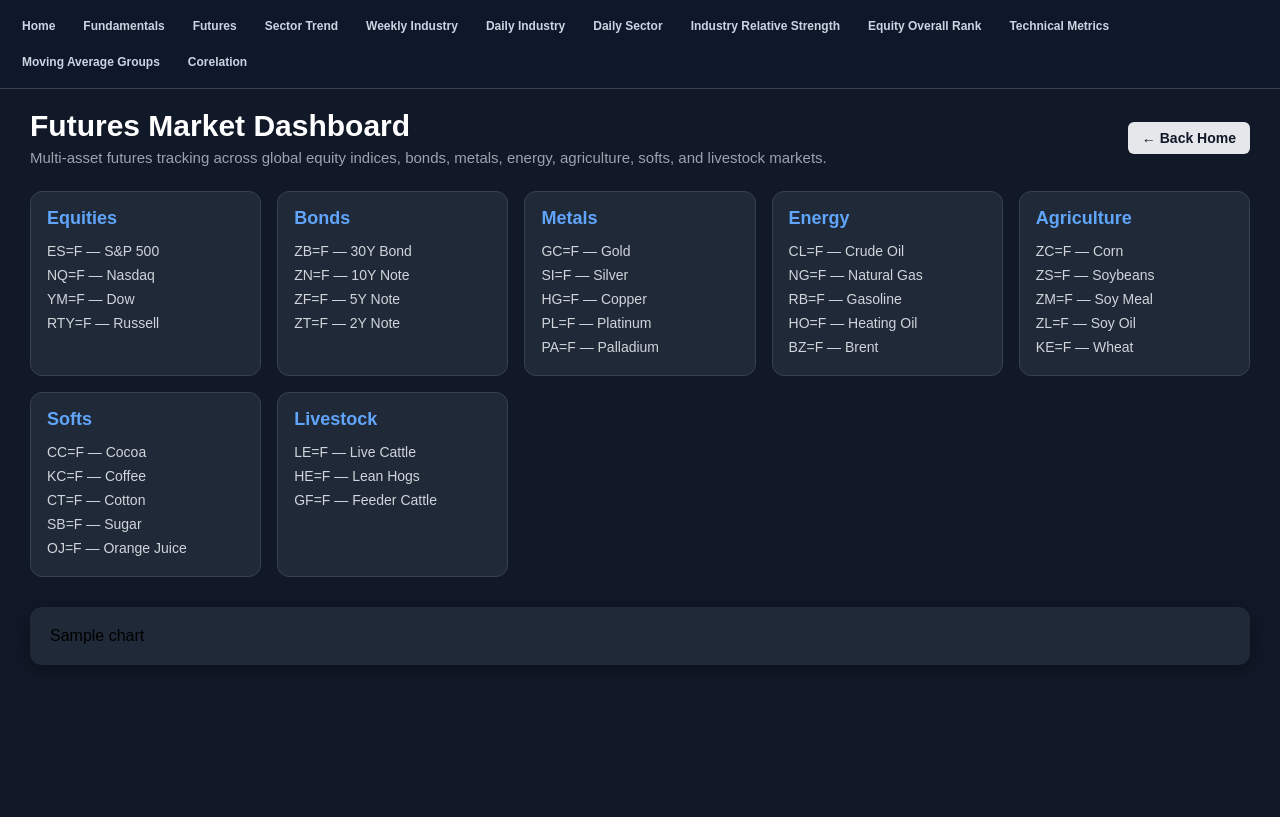
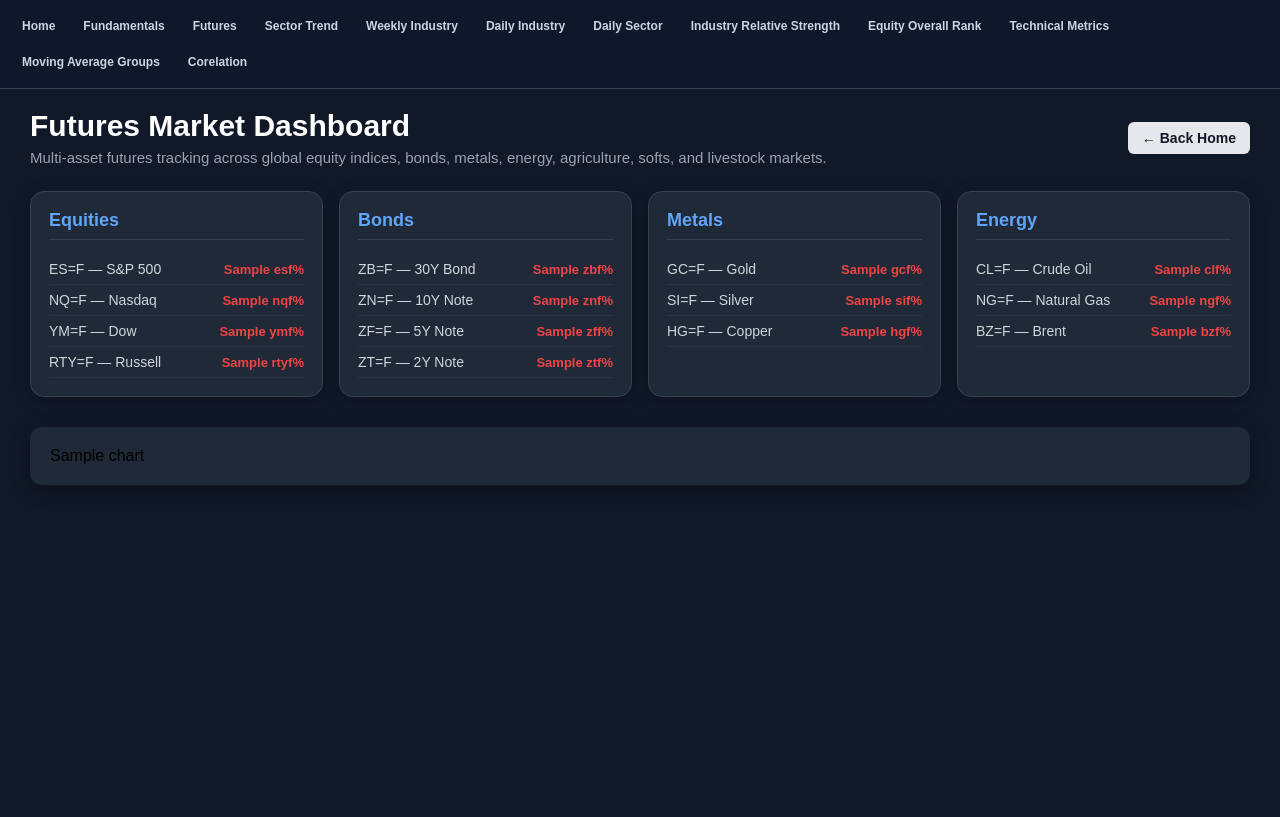
Before and after one commit to djjune1193-oss/stock-scanner-V6, a Django app: template scanner_site/scanner_dashboard/templates/scanner_dashboard/futures.html in a window 1280 px wide. Shown: the top 817 px of the page. Run offline with Django 5.2, Linux system fonts and the light colour scheme; the template is opened without the code that fills it: most values are stand-ins (such as "Sample title", 1, 10 or a date in 2020).

Commit message:
Updated futures dashboard percent change cards

```diff
--- a/scanner_site/scanner_dashboard/templates/scanner_dashboard/futures.html
+++ b/scanner_site/scanner_dashboard/templates/scanner_dashboard/futures.html
@@ -13,8 +13,6 @@
     padding: 0;
     font-family: Arial, sans-serif;
 }
-
-  /* ---------------- NAVBAR ---------------- */
 
 /* ================= NAV ================= */
 
@@ -44,7 +42,7 @@
     color: white;
 }
 
-  /* ---------------- PAGE ---------------- */
+/* ================= PAGE ================= */
 
 .scanner-container {
     padding: 20px 30px;
@@ -79,26 +77,17 @@
     text-decoration: none;
     font-weight: 600;
     font-size: 14px;
-    transition: 0.2s ease;
 }
 
 .btn-back:hover {
     background-color: #d1d5db;
 }
 
-  .chart-wrapper {
-    margin-top: 30px;
-    background-color: #1f2937;
-    padding: 20px;
-    border-radius: 12px;
-    box-shadow: 0 4px 18px rgba(0,0,0,0.35);
-  }
-
-  /* ---------------- GROUP CARDS ---------------- */
+/* ================= GROUP CARDS ================= */
 
 .group-grid {
     display: grid;
-    grid-template-columns: repeat(auto-fit, minmax(220px, 1fr));
+    grid-template-columns: repeat(auto-fit, minmax(240px, 1fr));
     gap: 16px;
     margin-top: 25px;
     margin-bottom: 25px;
@@ -107,15 +96,18 @@
 .group-card {
     background-color: #1f2937;
     border: 1px solid #374151;
-    border-radius: 12px;
-    padding: 16px;
+    border-radius: 14px;
+    padding: 18px;
+    box-shadow: 0 4px 16px rgba(0,0,0,0.25);
 }
 
 .group-title {
     color: #60a5fa;
     font-size: 18px;
     font-weight: 700;
-    margin-bottom: 10px;
+    margin-bottom: 14px;
+    border-bottom: 1px solid #374151;
+    padding-bottom: 8px;
 }
 
 .ticker-list {
@@ -125,9 +117,39 @@
 }
 
 .ticker-list li {
+    display: flex;
+    justify-content: space-between;
+    align-items: center;
+    padding: 7px 0;
+    border-bottom: 1px solid rgba(255,255,255,0.05);
+    font-size: 14px;
+}
+
+.ticker-name {
     color: #d1d5db;
-    padding: 4px 0;
-    font-size: 14px;
+}
+
+.change {
+    font-weight: 700;
+    font-size: 13px;
+}
+
+.pos {
+    color: #22c55e;
+}
+
+.neg {
+    color: #ef4444;
+}
+
+/* ================= CHART ================= */
+
+.chart-wrapper {
+    margin-top: 30px;
+    background-color: #1f2937;
+    padding: 20px;
+    border-radius: 12px;
+    box-shadow: 0 4px 18px rgba(0,0,0,0.35);
 }
 
 </style>
@@ -140,13 +162,13 @@
 
 <div class="top-nav">
 
-  <a href="{% url 'home'%}"> Home</a>
+    <a href="{% url 'home'%}">Home</a>
     <a href="{% url 'fundamentals' %}">Fundamentals</a>
     <a href="{% url 'futures' %}">Futures</a>
     <a href="{% url 'sector_chart' %}">Sector Trend</a>
     <a href="{% url 'industry_weekly' %}">Weekly Industry</a>
     <a href="{% url 'industry_today' %}">Daily Industry</a>
-  <a href="{% url 'sector' %}">Daily Sector </a>
+    <a href="{% url 'sector' %}">Daily Sector</a>
     <a href="{% url 'industry_rs' %}">Industry Relative Strength</a>
     <a href="{% url 'equity_ranking' %}">Equity Overall Rank</a>
     <a href="{% url 'metrics' %}">Technical Metrics</a>
@@ -160,15 +182,20 @@
 <div class="scanner-container">
 
     <!-- HEADER -->
+
     <div class="scanner-header">
 
         <div>
-      <h1 class="page-title">Futures Market Dashboard</h1>
+
+            <h1 class="page-title">
+                Futures Market Dashboard
+            </h1>
 
             <div class="page-subtitle">
-        Multi-asset futures tracking across global equity indices, bonds, metals,
-        energy, agriculture, softs, and livestock markets.
+                Multi-asset futures tracking across global equity indices,
+                bonds, metals, energy, agriculture, softs, and livestock markets.
             </div>
+
         </div>
 
         <a href="{% url 'home' %}" class="btn-back">
@@ -177,85 +204,174 @@
 
     </div>
 
-  <!-- GROUP CARDS -->
+    <!-- ================= GROUP CARDS ================= -->
+
     <div class="group-grid">
 
+        <!-- EQUITIES -->
+
         <div class="group-card">
+
             <div class="group-title">Equities</div>
+
             <ul class="ticker-list">
-        <li>ES=F — S&P 500</li>
-        <li>NQ=F — Nasdaq</li>
-        <li>YM=F — Dow</li>
-        <li>RTY=F — Russell</li>
+
+                <li>
+                    <span class="ticker-name">ES=F — S&P 500</span>
+
+                    <span class="change {% if display_change.ESF > 0 %}pos{% else %}neg{% endif %}">
+                        {{ display_change.ESF }}%
+                    </span>
+                </li>
+
+                <li>
+                    <span class="ticker-name">NQ=F — Nasdaq</span>
+
+                    <span class="change {% if display_change.NQF > 0 %}pos{% else %}neg{% endif %}">
+                        {{ display_change.NQF }}%
+                    </span>
+                </li>
+
+                <li>
+                    <span class="ticker-name">YM=F — Dow</span>
+
+                    <span class="change {% if display_change.YMF > 0 %}pos{% else %}neg{% endif %}">
+                        {{ display_change.YMF }}%
+                    </span>
+                </li>
+
+                <li>
+                    <span class="ticker-name">RTY=F — Russell</span>
+
+                    <span class="change {% if display_change.RTYF > 0 %}pos{% else %}neg{% endif %}">
+                        {{ display_change.RTYF }}%
+                    </span>
+                </li>
+
             </ul>
+
         </div>
 
+        <!-- BONDS -->
+
         <div class="group-card">
+
             <div class="group-title">Bonds</div>
+
             <ul class="ticker-list">
-        <li>ZB=F — 30Y Bond</li>
-        <li>ZN=F — 10Y Note</li>
-        <li>ZF=F — 5Y Note</li>
-        <li>ZT=F — 2Y Note</li>
+
+                <li>
+                    <span class="ticker-name">ZB=F — 30Y Bond</span>
+
+                    <span class="change {% if display_change.ZBF > 0 %}pos{% else %}neg{% endif %}">
+                        {{ display_change.ZBF }}%
+                    </span>
+                </li>
+
+                <li>
+                    <span class="ticker-name">ZN=F — 10Y Note</span>
+
+                    <span class="change {% if display_change.ZNF > 0 %}pos{% else %}neg{% endif %}">
+                        {{ display_change.ZNF }}%
+                    </span>
+                </li>
+
+                <li>
+                    <span class="ticker-name">ZF=F — 5Y Note</span>
+
+                    <span class="change {% if display_change.ZFF > 0 %}pos{% else %}neg{% endif %}">
+                        {{ display_change.ZFF }}%
+                    </span>
+                </li>
+
+                <li>
+                    <span class="ticker-name">ZT=F — 2Y Note</span>
+
+                    <span class="change {% if display_change.ZTF > 0 %}pos{% else %}neg{% endif %}">
+                        {{ display_change.ZTF }}%
+                    </span>
+                </li>
+
             </ul>
+
         </div>
 
+        <!-- METALS -->
+
         <div class="group-card">
+
             <div class="group-title">Metals</div>
+
             <ul class="ticker-list">
-        <li>GC=F — Gold</li>
-        <li>SI=F — Silver</li>
-        <li>HG=F — Copper</li>
-        <li>PL=F — Platinum</li>
-        <li>PA=F — Palladium</li>
+
+                <li>
+                    <span class="ticker-name">GC=F — Gold</span>
+
+                    <span class="change {% if display_change.GCF > 0 %}pos{% else %}neg{% endif %}">
+                        {{ display_change.GCF }}%
+                    </span>
+                </li>
+
+                <li>
+                    <span class="ticker-name">SI=F — Silver</span>
+
+                    <span class="change {% if display_change.SIF > 0 %}pos{% else %}neg{% endif %}">
+                        {{ display_change.SIF }}%
+                    </span>
+                </li>
+
+                <li>
+                    <span class="ticker-name">HG=F — Copper</span>
+
+                    <span class="change {% if display_change.HGF > 0 %}pos{% else %}neg{% endif %}">
+                        {{ display_change.HGF }}%
+                    </span>
+                </li>
+
             </ul>
+
         </div>
 
-    <div class="group-card">
-      <div class="group-title">Energy</div>
-      <ul class="ticker-list">
-        <li>CL=F — Crude Oil</li>
-        <li>NG=F — Natural Gas</li>
-        <li>RB=F — Gasoline</li>
-        <li>HO=F — Heating Oil</li>
-        <li>BZ=F — Brent</li>
-      </ul>
-    </div>
+        <!-- ENERGY -->
 
         <div class="group-card">
-      <div class="group-title">Agriculture</div>
+
+            <div class="group-title">Energy</div>
+
             <ul class="ticker-list">
-        <li>ZC=F — Corn</li>
-        <li>ZS=F — Soybeans</li>
-        <li>ZM=F — Soy Meal</li>
-        <li>ZL=F — Soy Oil</li>
-        <li>KE=F — Wheat</li>
+
+                <li>
+                    <span class="ticker-name">CL=F — Crude Oil</span>
+
+                    <span class="change {% if display_change.CLF > 0 %}pos{% else %}neg{% endif %}">
+                        {{ display_change.CLF }}%
+                    </span>
+                </li>
+
+                <li>
+                    <span class="ticker-name">NG=F — Natural Gas</span>
+
+                    <span class="change {% if display_change.NGF > 0 %}pos{% else %}neg{% endif %}">
+                        {{ display_change.NGF }}%
+                    </span>
+                </li>
+
+                <li>
+                    <span class="ticker-name">BZ=F — Brent</span>
+
+                    <span class="change {% if display_change.BZF > 0 %}pos{% else %}neg{% endif %}">
+                        {{ display_change.BZF }}%
+                    </span>
+                </li>
+
             </ul>
-    </div>
 
-    <div class="group-card">
-      <div class="group-title">Softs</div>
-      <ul class="ticker-list">
-        <li>CC=F — Cocoa</li>
-        <li>KC=F — Coffee</li>
-        <li>CT=F — Cotton</li>
-        <li>SB=F — Sugar</li>
-        <li>OJ=F — Orange Juice</li>
-      </ul>
-    </div>
-
-    <div class="group-card">
-      <div class="group-title">Livestock</div>
-      <ul class="ticker-list">
-        <li>LE=F — Live Cattle</li>
-        <li>HE=F — Lean Hogs</li>
-        <li>GF=F — Feeder Cattle</li>
-      </ul>
         </div>
 
     </div>
 
-  <!-- CHART -->
+    <!-- ================= CHART ================= -->
+
     <div class="chart-wrapper">
         {{ chart|safe }}
     </div>
```
Also changed, not shown: scanner_site/scanner_dashboard/templates/scanner_dashboard/home.html (+8 -0 lines), scanner_site/scanner_dashboard/views.py (+65 -13 lines). Lines whose indentation alone changed are shown as unchanged.
